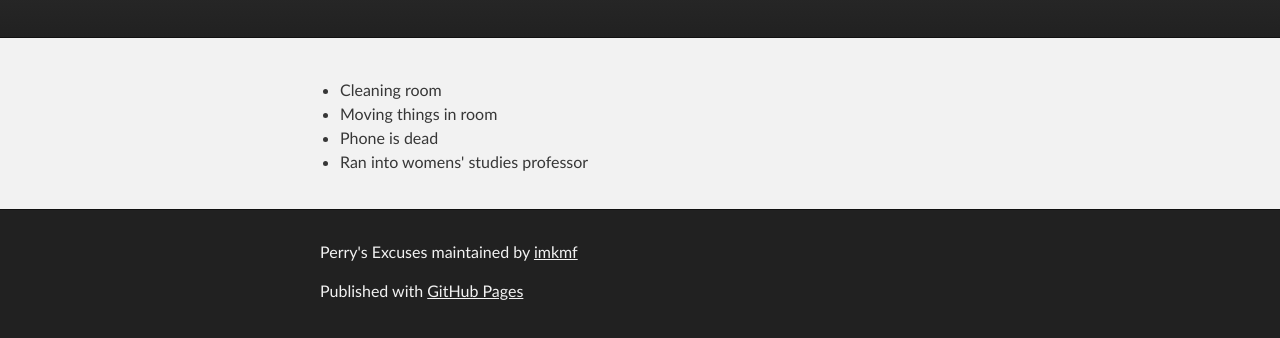
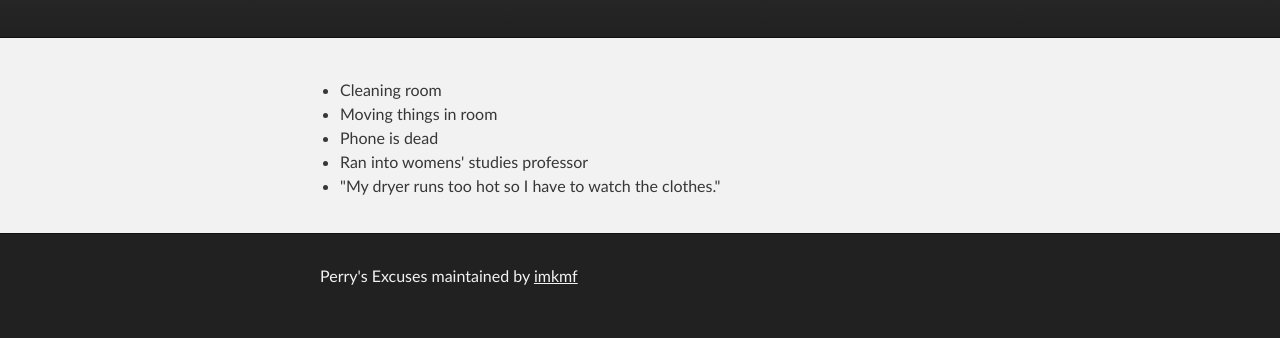
Before and after one commit to imkmf/perrysexuses, a plain HTML site: page index.html in a window 1280 px wide. Shown: the part 136-474 px from the top of the page. Drawn offline with Linux system fonts and the light colour scheme.

Commit message:
Update index.html

```diff
--- a/index.html
+++ b/index.html
@@ -21,7 +21,6 @@
           <h1 id="project_title">Perry&#39;s Excuses</h1>
           <h2 id="project_tagline"></h2>
 
-
         </header>
     </div>
 
@@ -33,6 +32,7 @@
 <li>Moving things in room</li>
 <li>Phone is dead</li>
 <li>Ran into womens' studies professor</li>
+<li>"My dryer runs too hot so I have to watch the clothes."</li>
 </ul>
       </section>
     </div>
@@ -41,7 +41,6 @@
     <div id="footer_wrap" class="outer">
       <footer class="inner">
         <p class="copyright">Perry&#39;s Excuses maintained by <a href="https://github.com/imkmf">imkmf</a></p>
-        <p>Published with <a href="https://pages.github.com">GitHub Pages</a></p>
       </footer>
     </div>
 
```
